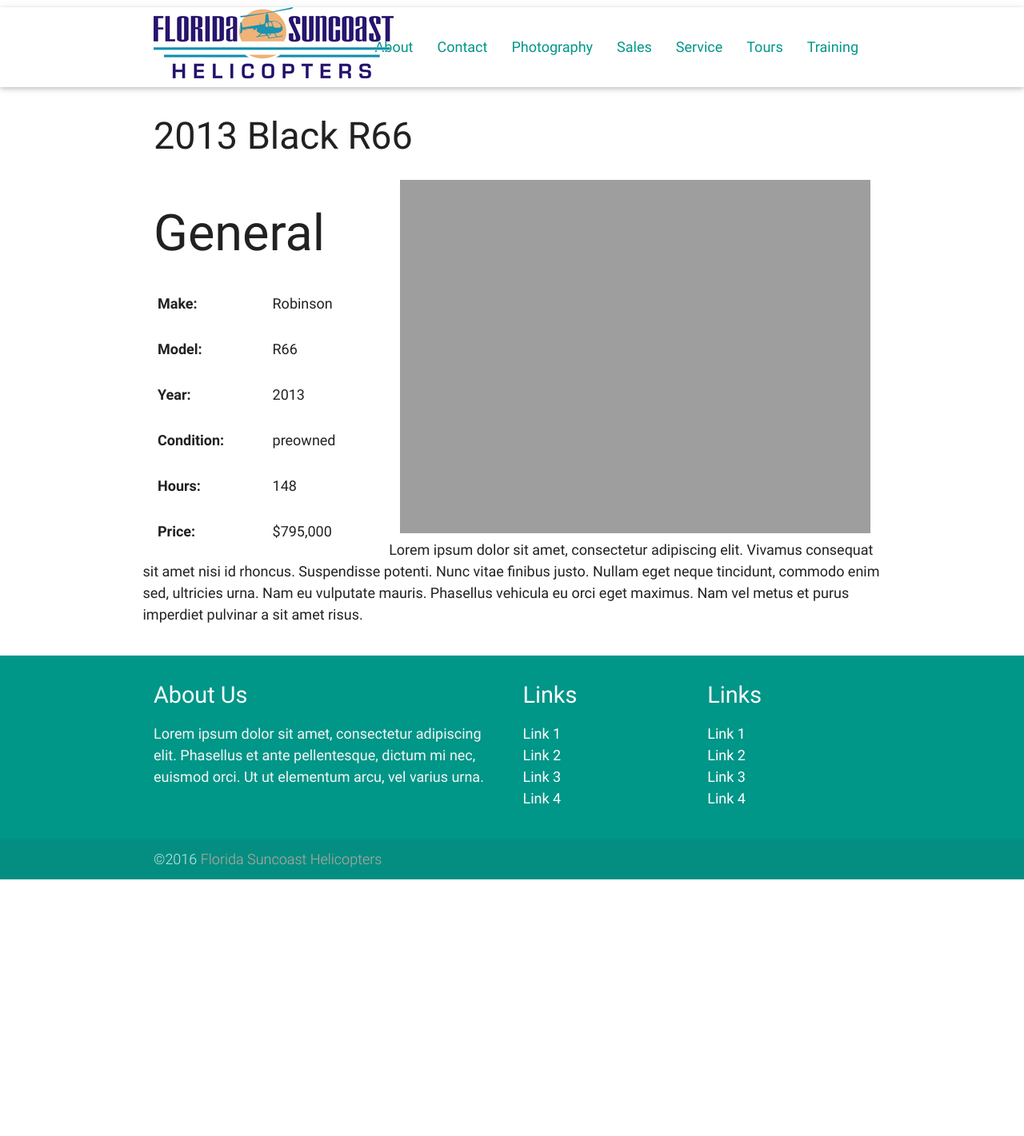
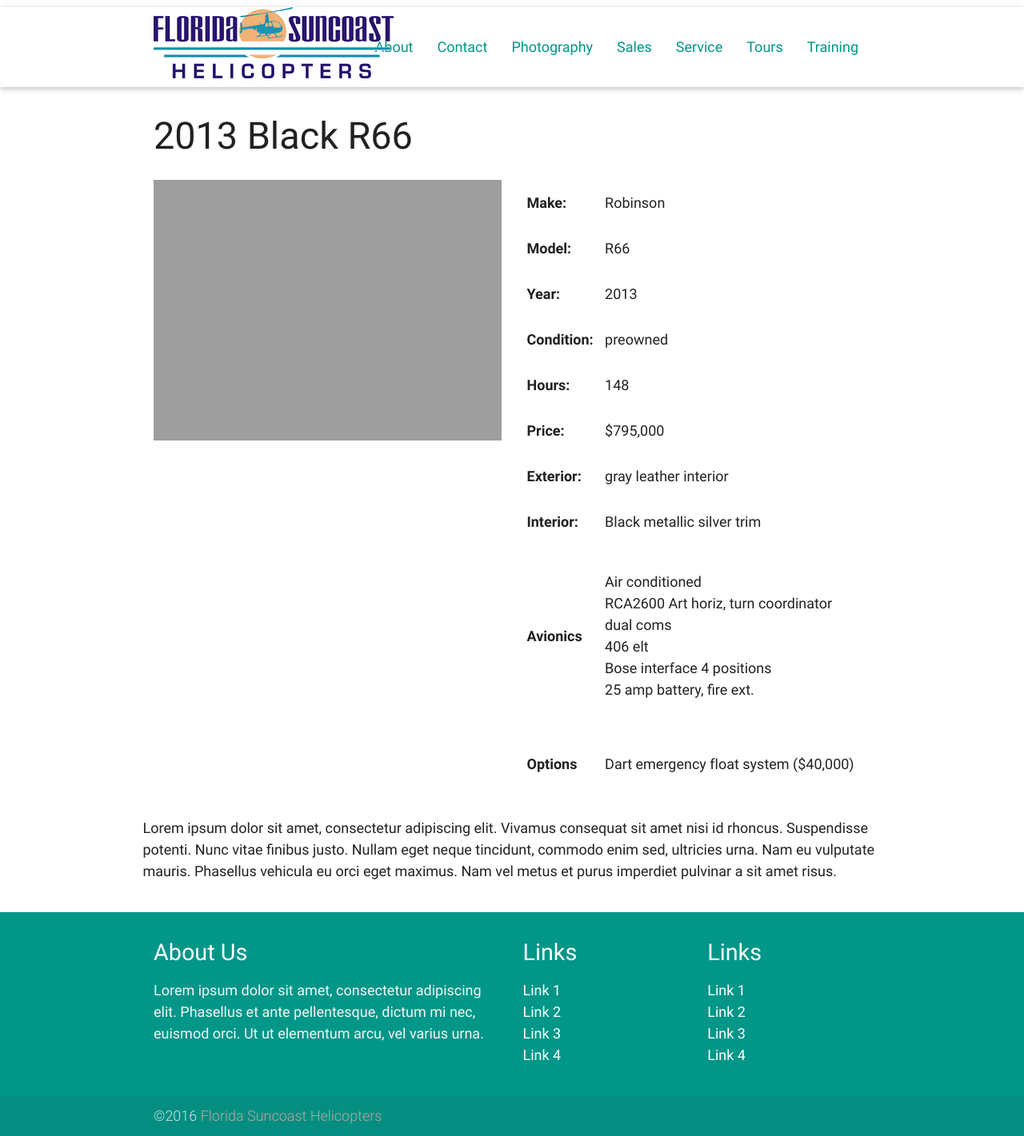
Before and after one commit to joncoop/fsh, a Jekyll site: the page built from _inventory/2015-r66-blue.md, in a window 1280 px wide. Shown: the whole page at 80% size. Built offline with Jekyll 4.4.1, drawn with Linux system fonts in a browser that asks for light colours; nearby versions of some CDN libraries; before the commit the page ends 1100 px from its top, so only the background shows below that.

Commit message:
Add more content to sales page.

```diff
--- a/_inventory/2015-r66-blue.md
+++ b/_inventory/2015-r66-blue.md
@@ -28,5 +28,4 @@
   - Dart emergency float system ($40,000)
 
 main-image: SDC10777.jpg
-
 ---
--- a/_layouts/sale.html
+++ b/_layouts/sale.html
@@ -3,8 +3,11 @@
 ---
 
 <div class="row">
-  <div class="col s12 m4">
-    <h2>General</h2>
+  <div class="col s12 m6">
+    <img src="{{ site.github.url }}/img/for-sale/{{ page.main-image }}" width="100%" alt="product image">
+  </div>
+
+  <div class="col s12 m6">
     <table>
       <tr>
         <th>Make:</th>
@@ -27,18 +30,41 @@
         <td>{{ page.hours }}</td>
       </tr>
       <tr>
-
         <th>Price:</th>
         <td>{{ page.price }}</td>
       </tr>
       <tr>
+        <th>Exterior:</th>
+        <td>{{ page.exterior }}</td>
+      </tr>
+      <tr>
+        <th>Interior:</th>
+        <td>{{ page.interior }}</td>
+      </tr>
+      <tr>
+        <th>Avionics</th>
+        <td>
+          <ul>
+            {% for item in page.avionics-equipment %}
+              <li>{{ item }}</li>
+            {% endfor %}
+          </ul>
+        </td>
+      </tr>
+      <tr>
+        <th>Options</th>
+        <td>
+          <ul>
+            {% for item in page.options %}
+              <li>{{ item }}</li>
+            {% endfor %}
+          </ul>
+        </td>
+      </tr>
     </table>
   </div>
+</div>
 
-  <div class="col s12 m8">
-    <img src="{{ site.github.url }}/img/for-sale/{{ page.main-image }}" width="100%" alt="product image">
-  </div>
-
+<div class="row">
   <p>{{ page.description }}</p>
-
 </div>
```
